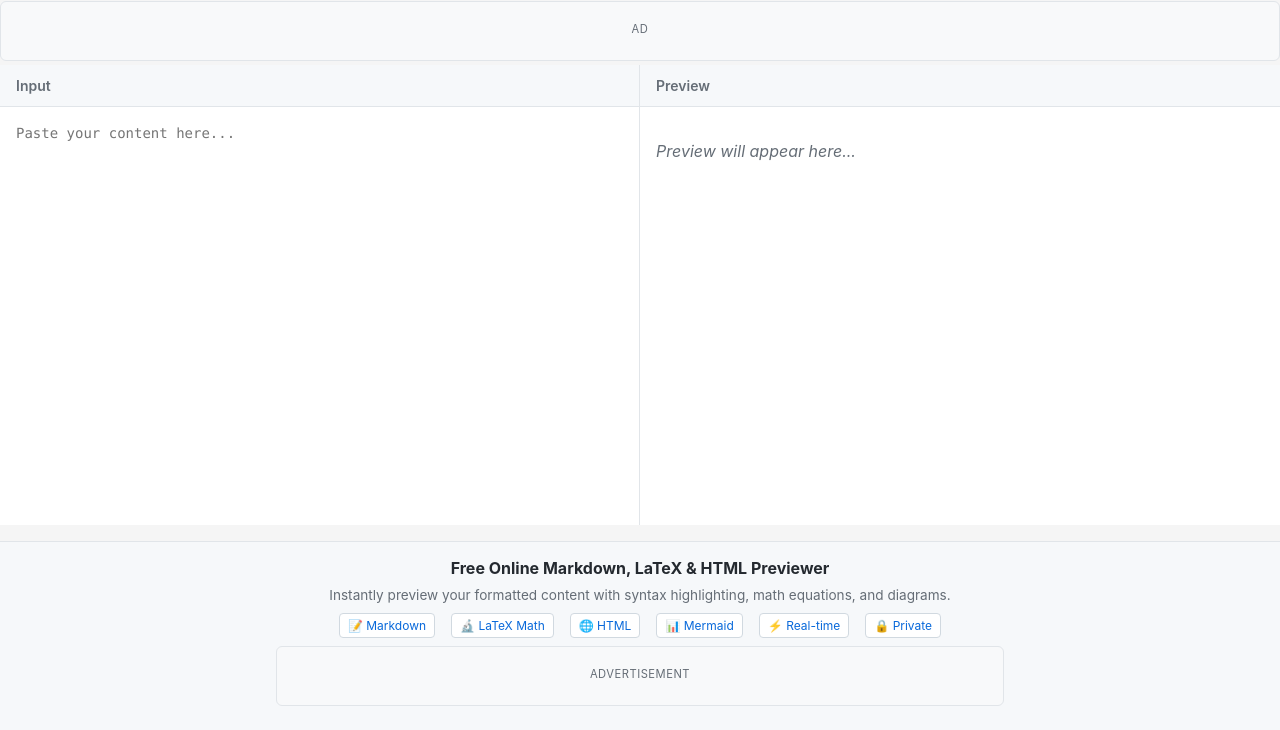
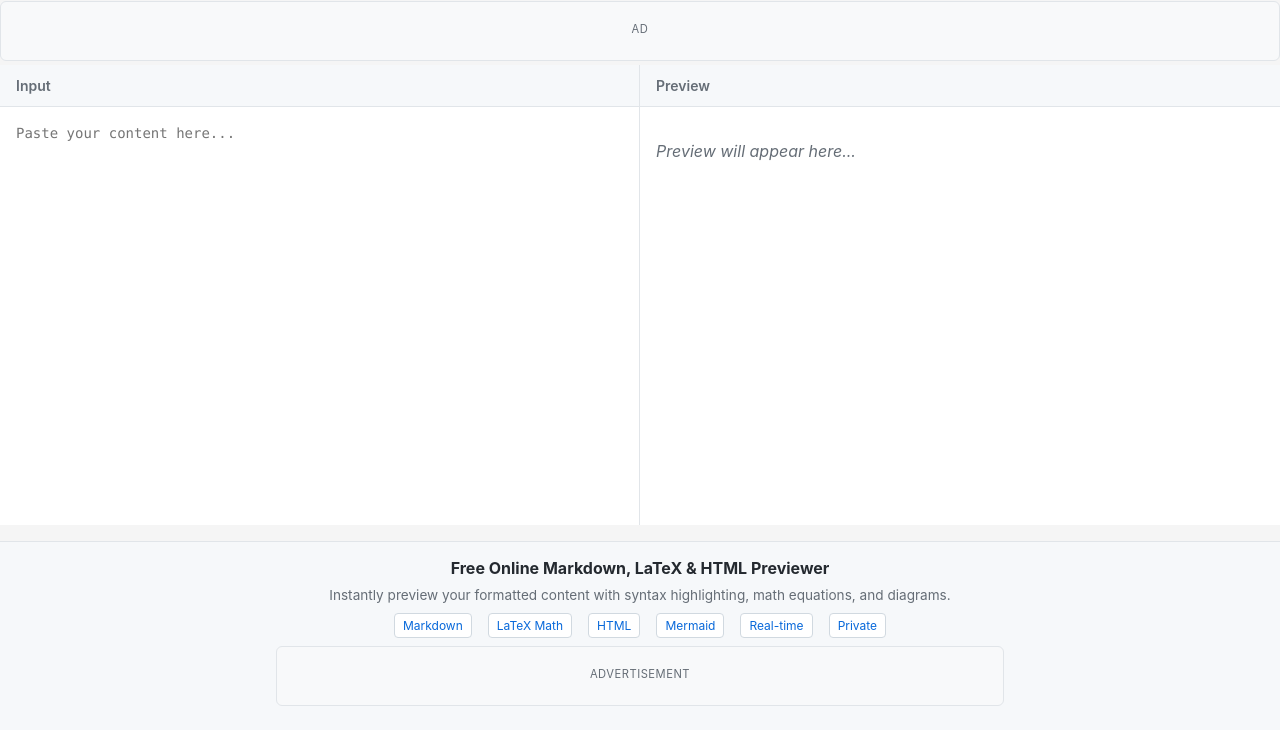
Before and after one commit to randomradio/letmesee, a website: page public/index.html in a window 1280 px wide. Shown: the part 70-800 px from the top of the page. Drawn offline with nearby package versions, Linux system fonts and the light colour scheme; a script that the page names is missing.

Commit message:
Replace emoji icons with plain text in feature tags
- Remove emoji icons that display incorrectly
- Use clean text-only feature tags
- Maintain visual consistency across different systems
- Improve accessibility and readability

```diff
--- a/public/index.html
+++ b/public/index.html
@@ -489,12 +489,12 @@
         <h3>Free Online Markdown, LaTeX & HTML Previewer</h3>
         <p>Instantly preview your formatted content with syntax highlighting, math equations, and diagrams.</p>
         <div class="features-compact">
-            <span class="feature-tag">📝 Markdown</span>
-            <span class="feature-tag">🔬 LaTeX Math</span>
-            <span class="feature-tag">🌐 HTML</span>
-            <span class="feature-tag">📊 Mermaid</span>
-            <span class="feature-tag">⚡ Real-time</span>
-            <span class="feature-tag">🔒 Private</span>
+            <span class="feature-tag">Markdown</span>
+            <span class="feature-tag">LaTeX Math</span>
+            <span class="feature-tag">HTML</span>
+            <span class="feature-tag">Mermaid</span>
+            <span class="feature-tag">Real-time</span>
+            <span class="feature-tag">Private</span>
         </div>
 
         <!-- Small Bottom Ad -->
```
